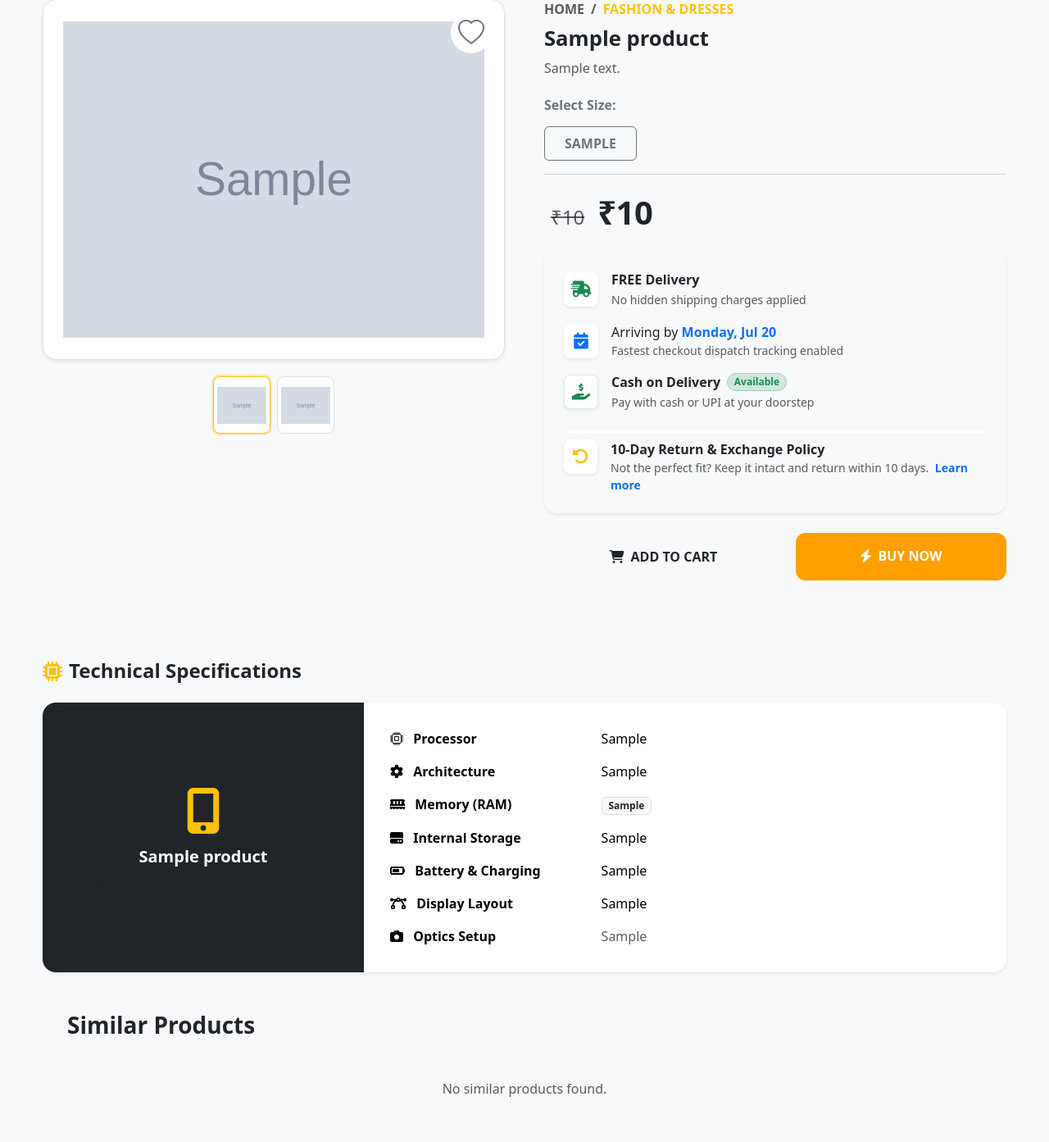
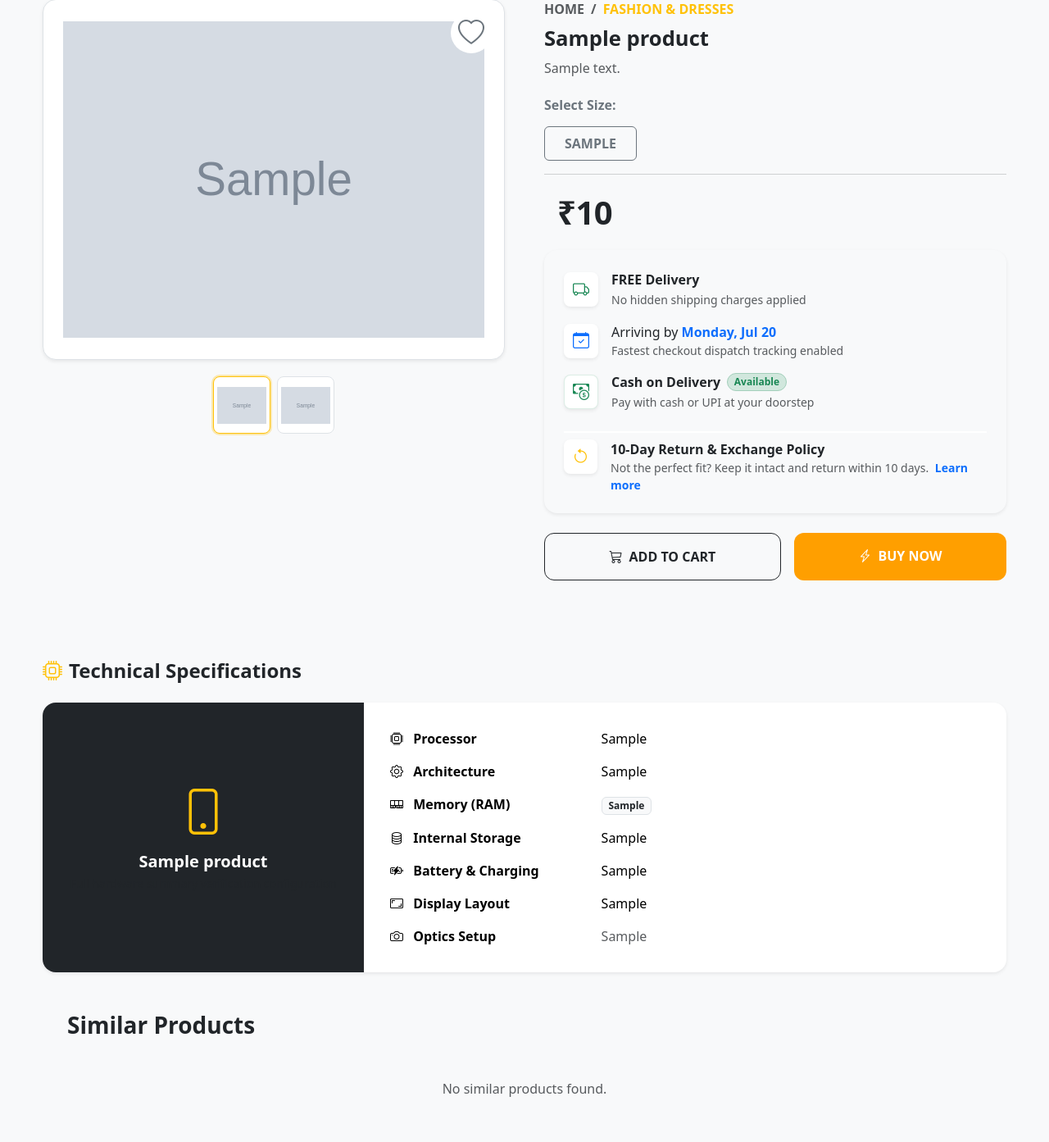
Before and after one commit to nihalyp/Rincart, a Django app: page /product/1/ in a window 1280 px wide. Shown: the part 207-1600 px from the top of the page at 82% size. Run offline with Django 5.2, Linux system fonts and the light colour scheme; tables that the repository leaves empty hold one stand-in row (values such as "Sample post"); grey boxes marked "Sample" are stand-in pictures.

Commit message:
Refactor product detail layout and styles
Updated button styles and fixed visual formatting issues in the product detail template.

```diff
--- a/rincartapp/templates/product_detail.html
+++ b/rincartapp/templates/product_detail.html
@@ -100,7 +100,7 @@
     }
 
     .btn-flipkart {
-        width: 100% !important;
+        flex: 1;
         height: 100% !important;
         display: flex !important;
         align-items: center !important;
@@ -244,7 +244,7 @@
             </div>
         </div>
 
-        <!-- 🏷️ Right Column: Product Details (FIXED: Added missing col-md-6) -->
+        <!-- 🏷️ Right Column: Product Details -->
         <div class="col-md-6">
             <nav aria-label="breadcrumb">
                 <ol class="breadcrumb mb-2 text-uppercase small fw-semibold">
@@ -294,13 +294,13 @@
 
             <hr class="text-muted opacity-25">
 
-            <!-- Price Section (FIXED: Repaired broken arrow tag and original price formatting) -->
+            <!-- Price Section (FIXED: Fixed visual formatting when there's no discount) -->
             <div class="d-flex align-items-baseline gap-2.5 my-3 flex-wrap">
                 <span id="discount-wrapper" class="flipkart-premium-discount" {% if not product.original_price or product.original_price <= product.price %}style="display:none;"{% endif %}>
                     <span id="discount-percent">{{ discount_percentage }}</span>%<i class="bi bi-arrow-down-short fs-1"></i>
                 </span>
 
-                <span class="text-muted text-decoration-line-through fs-4 ms-2">
+                <span id="original-price-wrapper" class="text-muted text-decoration-line-through fs-4 ms-2" {% if not product.original_price or product.original_price <= product.price %}style="display:none;"{% endif %}>
                     ₹<span id="original-price">{{ product.original_price|default:"" }}</span>
                 </span>
 
@@ -311,7 +311,7 @@
             <div class="card border-0 bg-light rounded-4 p-4 mb-4 shadow-sm">
                 <div class="d-flex align-items-center gap-3 mb-3">
                     <div class="bg-white p-2 rounded-3 text-success shadow-sm" style="width: 42px; height: 42px; display: flex; align-items: center; justify-content: center;">
-                        <i class="fa-solid fa-truck-fast fs-5"></i>
+                        <i class="bi bi-truck fs-5"></i>
                     </div>
                     <div>
                         <span class="d-block fw-bold">FREE Delivery</span>
@@ -321,7 +321,7 @@
 
                 <div class="d-flex align-items-center gap-3 mb-3">
                     <div class="bg-white p-2 rounded-3 text-primary shadow-sm" style="width: 42px; height: 42px; display: flex; align-items: center; justify-content: center;">
-                        <i class="fa-solid fa-calendar-check fs-5"></i>
+                        <i class="bi bi-calendar-check fs-5"></i>
                     </div>
                     <div>
                         <span>Arriving by <strong class="text-primary">{{ delivery_date }}</strong></span>
@@ -332,7 +332,7 @@
                 <div class="d-flex align-items-center gap-3 mb-3">
                     {% if product.is_cod_available %}
                         <div class="bg-white p-2 rounded-3 text-success shadow-sm" style="width: 42px; height: 42px; display: flex; align-items: center; justify-content: center; border: 1px solid rgba(25, 135, 84, 0.15);">
-                            <i class="fa-solid fa-hand-holding-dollar fs-5"></i>
+                            <i class="bi bi-cash-coin fs-5"></i>
                         </div>
                         <div>
                             <div class="d-flex align-items-center gap-2">
@@ -343,21 +343,21 @@
                         </div>
                     {% else %}
                         <div class="bg-white p-2 rounded-3 text-danger shadow-sm" style="width: 42px; height: 42px; display: flex; align-items: center; justify-content: center; border: 1px solid rgba(220, 53, 69, 0.15);">
-                            <i class="fa-solid fa-ban fs-5"></i>
+                            <i class="bi bi-slash-circle fs-5"></i>
                         </div>
                         <div>
                             <div class="d-flex align-items-center gap-2">
                                 <span class="text-dark fw-bold text-opacity-75">Cash on Delivery</span>
                                 <span class="badge bg-danger-subtle text-danger border border-danger-subtle rounded-pill px-2.5 py-1 small fw-semibold" style="font-size: 0.75rem;">Not Available</span>
                             </div>
-                            <small class="text-danger small fw-medium"><i class="fa-solid fa-circle-exclamation me-1"></i>Requires online payment during checkout</small>
+                            <small class="text-danger small fw-medium"><i class="bi bi-exclamation-circle-fill me-1"></i>Requires online payment during checkout</small>
                         </div>
                     {% endif %}
                 </div>
 
                 <div class="d-flex align-items-start pt-2 border-top border-2 border-white mt-2">
                     <div class="bg-white p-2 rounded-3 text-warning shadow-sm me-3" style="width: 42px; height: 42px; display: flex; align-items: center; justify-content: center;">
-                        <i class="fa-solid fa-rotate-left fs-5"></i>
+                        <i class="bi bi-arrow-counterclockwise fs-5"></i>
                     </div>
                     <div class="policy-text">
                         <span class="d-block fw-bold mb-0.5">10-Day Return & Exchange Policy</span>
@@ -371,43 +371,39 @@
 
             <!-- Desktop Buttons -->
             <div class="d-none d-md-flex gap-3 mb-4">
-                <a href="{% url 'add_to_cart' product.id %}" class="btn btn-outline btn-lg py-3 px-4 flex-grow-1 fw-bold dynamic-btn" style="border-radius: 12px; font-size: 1rem;">
-                    <i class="fa-solid fa-cart-shopping me-2"></i>ADD TO CART
+                <a href="{% url 'add_to_cart' product.id %}" class="btn btn-outline-dark btn-lg py-3 px-4 flex-grow-1 fw-bold dynamic-btn" style="border-radius: 12px; font-size: 1rem;">
+                    <i class="bi bi-cart3 me-2"></i>ADD TO CART
                 </a>
                 <a href="{% url 'checkout_single' product.id %}" class="btn btn-warning btn-lg py-3 px-4 flex-grow-1 text-white fw-bold dynamic-btn" style="background-color: #ff9f00; border: none; border-radius: 12px; font-size: 1rem;">
-                    <i class="fa-solid fa-bolt me-2"></i>BUY NOW
+                    <i class="bi bi-lightning-charge me-2"></i>BUY NOW
                 </a>
             </div>
 
-            <!-- Mobile Sticky Bottom Bar -->
+            <!-- Mobile Sticky Bottom Bar (FIXED: Overflow & structural rendering layout issues) -->
             <div class="flipkart-bottom-bar fixed-bottom bg-white border-top d-block d-md-none">
-                <div class="row g-0 w-100 h-100 m-0 p-0">
-                    <div class="col-6 p-0 m-0 h-100">
-                        <a href="{% url 'add_to_cart' product.id %}" class="btn-flipkart text-dark bg-white">
-                            <i class="fa-solid fa-cart-shopping me-1.5 text-secondary"></i>ADD TO CART
-                        </a>
-                    </div>
-                    <div class="col-6 p-0 m-0 h-100">
-                        <a href="{% url 'checkout_single' product.id %}" class="btn-flipkart text-white bg-orange">
-                            <i class="fa-solid fa-bolt me-1.5"></i>BUY NOW
-                        </a>
-                    </div>
+                <div class="d-flex w-100 h-100 m-0 p-0">
+                    <a href="{% url 'add_to_cart' product.id %}" class="btn-flipkart text-dark bg-white">
+                        <i class="bi bi-cart3 me-2 text-secondary"></i>ADD TO CART
+                    </a>
+                    <a href="{% url 'checkout_single' product.id %}" class="btn-flipkart text-white bg-orange">
+                        <i class="bi bi-lightning-charge me-2"></i>BUY NOW
+                    </a>
                 </div>
             </div>
-        </div> <!-- End of Right Column Details wrapper -->
+        </div>
     </div>
 
     <!-- Technical Specifications -->
     {% if product.mobile_specs %}
     <div class="mt-5 pt-4">
         <h4 class="fw-bold mb-4 d-flex align-items-center gap-2">
-            <i class="fa-solid fa-microchip text-warning"></i> Technical Specifications
+            <i class="bi bi-cpu text-warning"></i> Technical Specifications
         </h4>
 
         <div class="card border-0 shadow-sm rounded-4 overflow-hidden spec-card mx-auto">
             <div class="row g-0">
                 <div class="col-md-4 bg-dark text-white p-4 d-flex flex-column justify-content-center align-items-center text-center">
-                    <i class="fa-solid fa-mobile-screen-button display-4 text-warning mb-3"></i>
+                    <i class="bi bi-phone display-4 text-warning mb-3"></i>
                     <h5 class="fw-bold m-0">{{ product.name }}</h5>
                     <p class="text-muted small mt-1 mb-0">Full hardware summary verification configuration</p>
                 </div>
@@ -416,36 +412,36 @@
                         <table class="table table-borderless m-0 custom-spec-table">
                             <tbody>
                                 <tr>
-                                    <td class="spec-label"><i class="bi bi-cpu bold me-2"></i> Processor</td>
+                                    <td class="spec-label"><i class="bi bi-cpu me-2"></i> Processor</td>
                                     <td class="spec-value">{{ product.mobile_specs.processor }}</td>
                                 </tr>
                                 {% if product.mobile_specs.chipset %}
                                 <tr>
-                                    <td class="spec-label"><i class="fa-solid fa-gear me-2"></i> Architecture</td>
+                                    <td class="spec-label"><i class="bi bi-gear me-2"></i> Architecture</td>
                                     <td class="spec-value">{{ product.mobile_specs.chipset }}</td>
                                 </tr>
                                 {% endif %}
                                 <tr>
-                                    <td class="spec-label"><i class="fa-solid fa-memory me-2"></i> Memory (RAM)</td>
+                                    <td class="spec-label"><i class="bi bi-memory me-2"></i> Memory (RAM)</td>
                                     <td class="spec-value"><span class="badge bg-light text-dark border px-2.5 py-1.5">{{ product.mobile_specs.ram }}</span></td>
                                 </tr>
                                 <tr>
-                                    <td class="spec-label"><i class="fa-solid fa-hard-drive me-2"></i> Internal Storage</td>
+                                    <td class="spec-label"><i class="bi bi-database me-2"></i> Internal Storage</td>
                                     <td class="spec-value">{{ product.mobile_specs.storage }}</td>
                                 </tr>
                                 <tr>
-                                    <td class="spec-label"><i class="fa-solid fa-battery-three-quarters me-2"></i> Battery & Charging</td>
+                                    <td class="spec-label"><i class="bi bi-battery-charging me-2"></i> Battery & Charging</td>
                                     <td class="spec-value">{{ product.mobile_specs.battery }}</td>
                                 </tr>
                                 {% if product.mobile_specs.display %}
                                 <tr>
-                                    <td class="spec-label"><i class="fa-solid fa-bezier-curve me-2"></i> Display Layout</td>
+                                    <td class="spec-label"><i class="bi bi-aspect-ratio me-2"></i> Display Layout</td>
                                     <td class="spec-value">{{ product.mobile_specs.display }}</td>
                                 </tr>
                                 {% endif %}
                                 {% if product.mobile_specs.camera %}
                                 <tr>
-                                    <td class="spec-label"><i class="fa-solid fa-camera me-2"></i> Optics Setup</td>
+                                    <td class="spec-label"><i class="bi bi-camera me-2"></i> Optics Setup</td>
                                     <td class="spec-value text-muted">{{ product.mobile_specs.camera }}</td>
                                 </tr>
                                 {% endif %}
@@ -552,13 +548,16 @@
 
             document.getElementById('product-price').innerText = newPrice;
             const discountWrapper = document.getElementById('discount-wrapper');
+            const originalPriceWrapper = document.getElementById('original-price-wrapper');
 
             if (newOriginalPrice && parseInt(newOriginalPrice) > parseInt(newPrice)) {
                 document.getElementById('original-price').innerText = newOriginalPrice;
                 document.getElementById('discount-percent').innerText = newDiscount;
                 discountWrapper.style.display = 'inline-flex';
+                originalPriceWrapper.style.display = 'inline-flex';
             } else {
                 discountWrapper.style.display = 'none';
+                originalPriceWrapper.style.display = 'none';
             }
         });
     });
```
